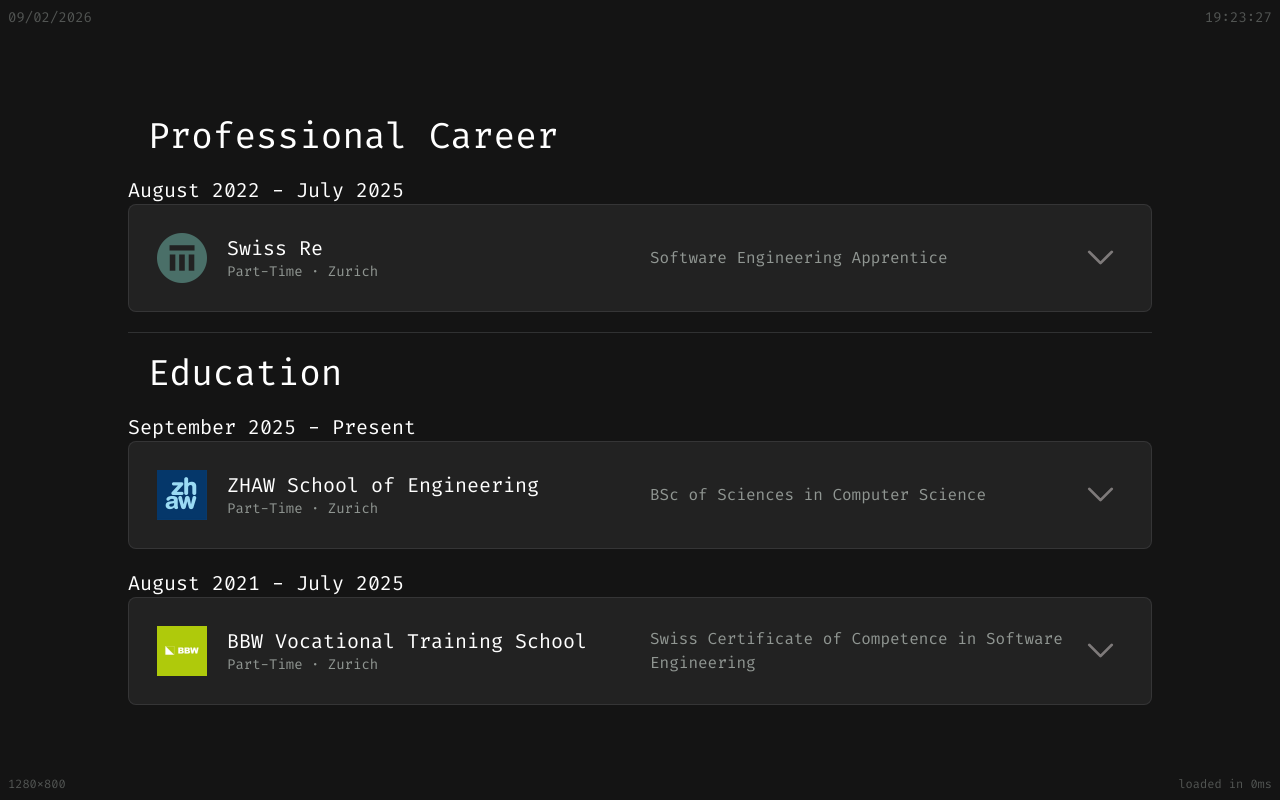
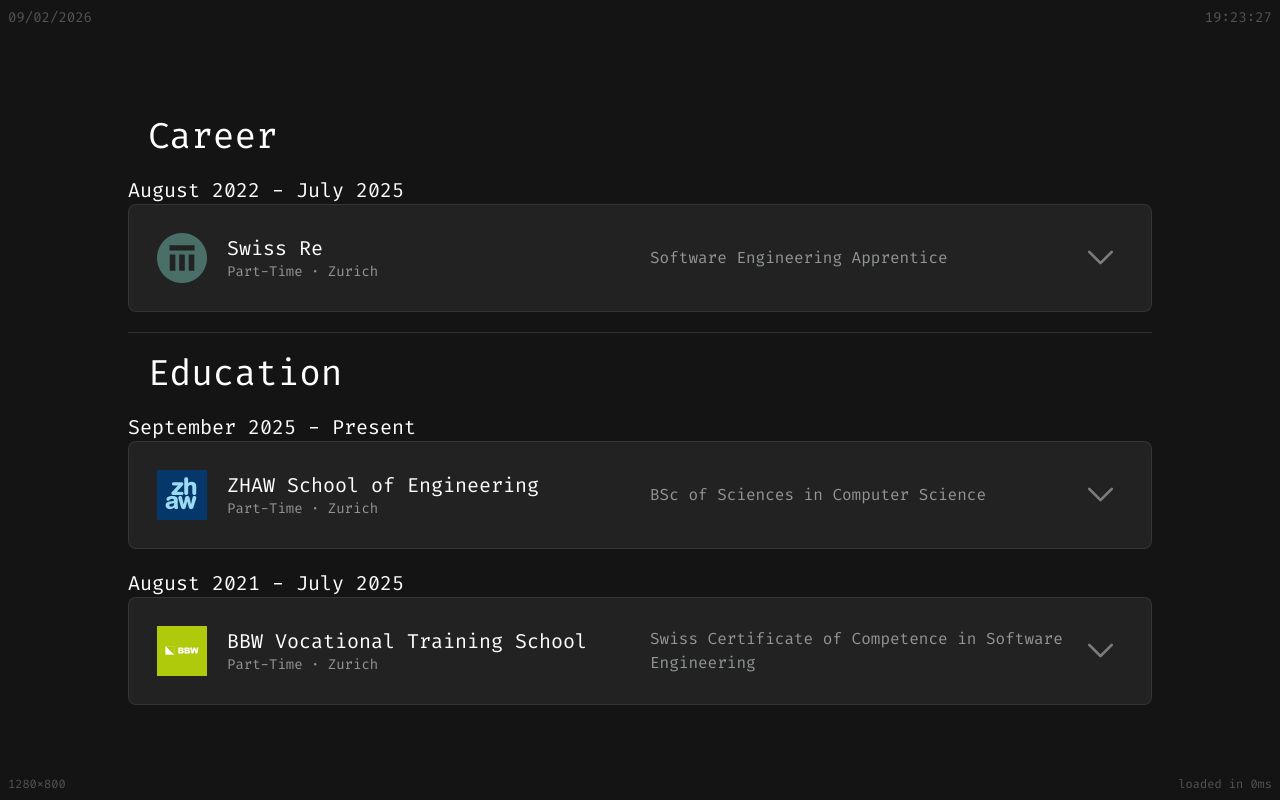
Before and after one commit to chris911e/portfolio-frontend, a React (Vite) app: page /experience in a window 1280 px wide. Built offline with nearby package versions, Linux system fonts and the light colour scheme.

Commit message:
feat: animated experience page

```diff
--- a/src/App.css
+++ b/src/App.css
@@ -1 +1,17 @@
 @import url('https://fonts.googleapis.com/css2?family=Fira+Code:wght@300..700&display=swap');
+
+@keyframes staggerIn {
+	from {
+		opacity: 0;
+		transform: translateY(10px);
+	}
+	to {
+		opacity: 1;
+		transform: translateY(0);
+	}
+}
+
+.stagger-in {
+	opacity: 0;
+	animation: staggerIn 0.45s ease-out forwards;
+}
--- a/src/pages/Experience.tsx
+++ b/src/pages/Experience.tsx
@@ -9,14 +9,26 @@
 export default function Experience() {
     // ToDo: German
     const englishExperience = experience.en
+    const delayStep = 120
+    const dividerOrder = englishExperience.career.length + 1
+    const educationTitleOrder = dividerOrder + 1
 
     return(
         <div>
             <div>
-                <PrimaryTitle title="Professional Career" />
+                <div
+                    className="stagger-in"
+                    style={{ animationDelay: "0ms" }}
+                >
+                    <PrimaryTitle title="Career" />
+                </div>
                 {
-                    englishExperience.career.map((item) => (
-                        <div key={item.id} className="mt-5">
+                    englishExperience.career.map((item, index) => (
+                        <div
+                            key={item.id}
+                            className="mt-5 stagger-in"
+                            style={{ animationDelay: `${(index + 1) * delayStep}ms` }}
+                        >
                             <CustomText
                                 title={item.timeRange}
                             />
@@ -32,12 +44,26 @@
                     ))
                 }
             </div>
-            <Divider className="mt-5" />
+            <div
+                className="stagger-in"
+                style={{ animationDelay: `${dividerOrder * delayStep}ms` }}
+            >
+                <Divider className="mt-5" />
+            </div>
             <div>
-                <PrimaryTitle title="Education" />
+                <div
+                    className="stagger-in"
+                    style={{ animationDelay: `${educationTitleOrder * delayStep}ms` }}
+                >
+                    <PrimaryTitle title="Education" />
+                </div>
                 {
-                    englishExperience.education.map((item) => (
-                        <div key={item.id} className="mt-5">
+                    englishExperience.education.map((item, index) => (
+                        <div
+                            key={item.id}
+                            className="mt-5 stagger-in"
+                            style={{ animationDelay: `${(educationTitleOrder + index + 1) * delayStep}ms` }}
+                        >
                             <CustomText
                                 title={item.timeRange}
                             />
```
